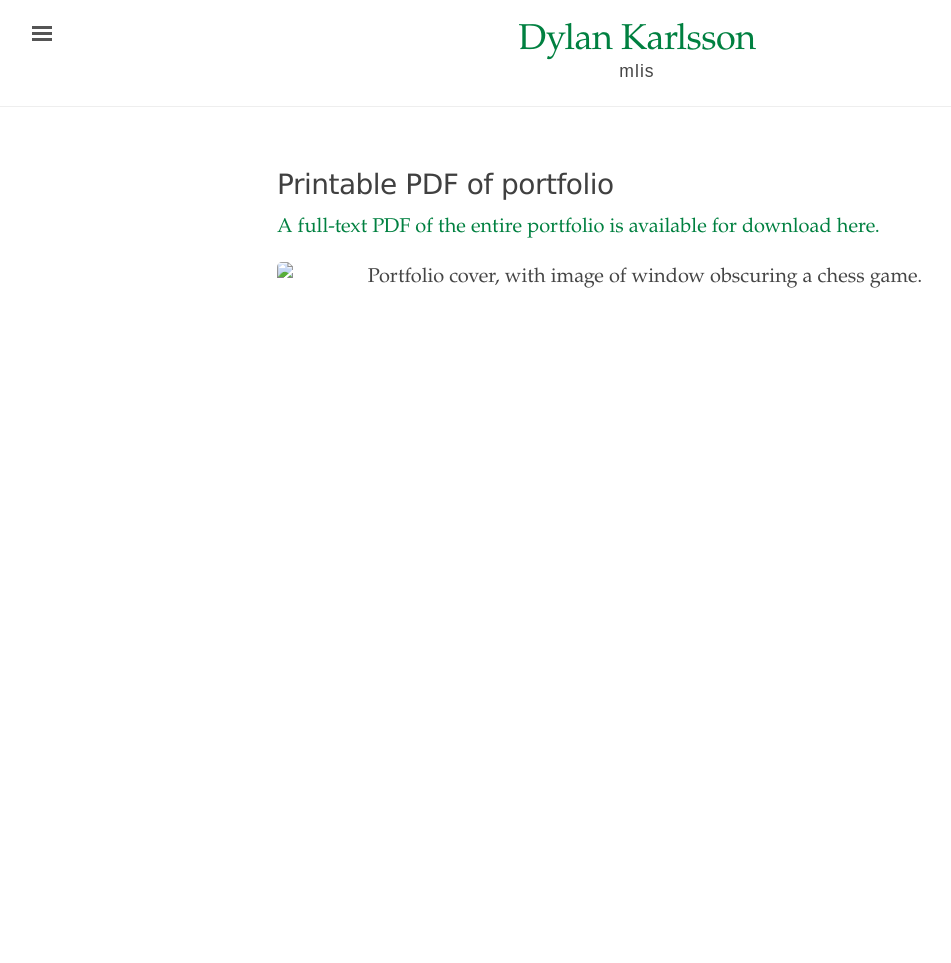
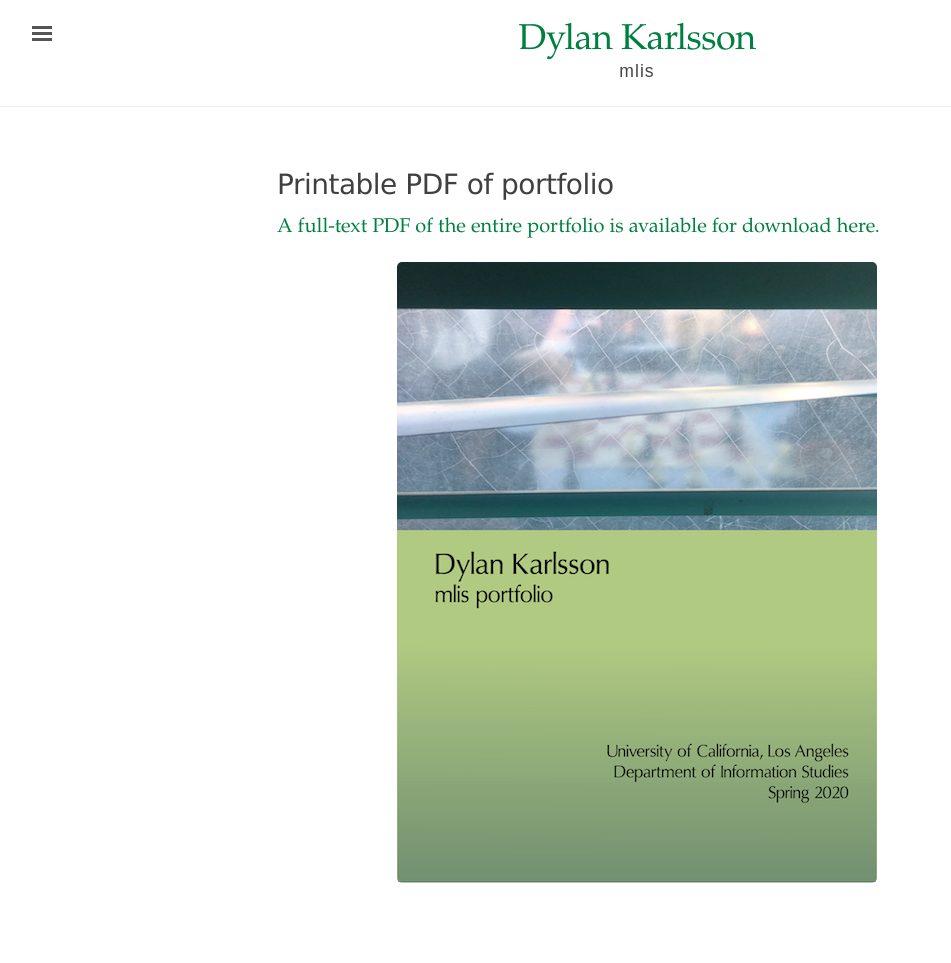
Before and after one commit to dylankarlsson/portfolio, a Jekyll site: the page built from full-pdf.md, in a window 1280 px wide. Shown: the whole page, without its empty margins (3-954 px from the left). Built offline with Jekyll 4.4.1, drawn with Linux system fonts in a browser that asks for light colours; before the commit the page ends 900 px from its top, so only the background shows below that.

Commit message:
Update full-pdf.md

```diff
--- a/full-pdf.md
+++ b/full-pdf.md
@@ -7,5 +7,5 @@
 [A full-text PDF of the entire portfolio is available for download here.](Portfolio_Karlsson.pdf)
 
 <p align="center">
-  <img src="assets/Portfolio_Cover.png" alt="Portfolio cover, with image of window obscuring a chess game.">
+  <img src="https://github.com/dylankarlsson/portfolio/blob/master/assets/Portfolio_Cover.png" alt="Portfolio cover, with image of window obscuring a chess game.">
 </p>
```
